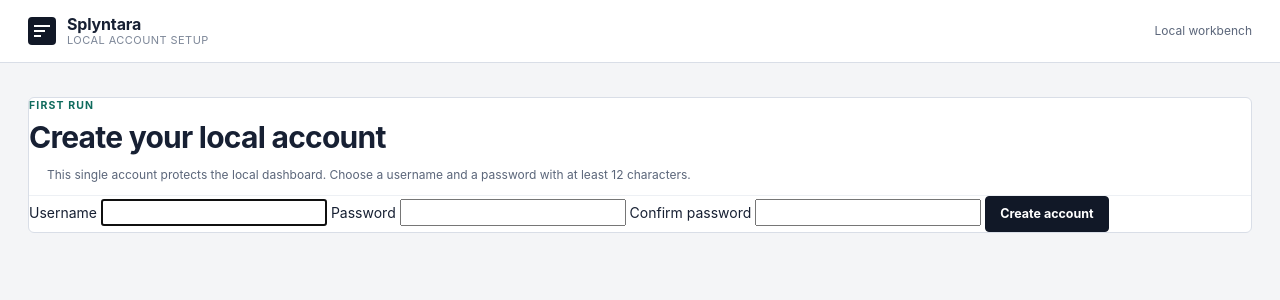
After one commit to karthik-k11/Splyntara, a Flask app: template templates/setup.html in a window 1280 px wide. The commit adds this page. Shown: the top 300 px of the page. Run offline with Flask 3, Linux system fonts and the light colour scheme; the template is opened without the code that fills it, so the values that code supplies are empty.

Commit message:
Add login and setup pages for user authentication; implement CSRF protection and form handling

```diff
--- /dev/null
+++ b/templates/setup.html
@@ -0,0 +1,50 @@
+<!doctype html>
+<html lang="en">
+<head>
+  <meta charset="utf-8">
+  <meta name="viewport" content="width=device-width, initial-scale=1">
+  <meta name="color-scheme" content="light">
+  <title>Set up Splyntara</title>
+  <link rel="stylesheet" href="{{ url_for('static', filename='css/dashboard.css') }}">
+</head>
+<body>
+  <header class="app-header">
+    <div class="header-inner">
+      <div class="brand">
+        <span class="brand-mark" aria-hidden="true"><span></span><span></span><span></span></span>
+        <span class="brand-copy">
+          <span class="brand-name">Splyntara</span>
+          <span class="brand-caption">Local account setup</span>
+        </span>
+      </div>
+      <span class="header-meta">Local workbench</span>
+    </div>
+  </header>
+  <main class="page auth-page">
+    <section class="panel auth-card" aria-labelledby="setup-title">
+      <p class="section-kicker">First run</p>
+      <h1 id="setup-title">Create your local account</h1>
+      <p class="panel-note">
+        This single account protects the local dashboard. Choose a username and
+        a password with at least 12 characters.
+      </p>
+      {% if error %}
+      <p class="auth-error" role="alert">{{ error }}</p>
+      {% endif %}
+      <form method="post" action="{{ url_for('setup') }}" class="auth-form">
+        <input type="hidden" name="csrf_token" value="{{ csrf_token }}">
+        <label for="username">Username</label>
+        <input id="username" name="username" type="text" minlength="3" maxlength="64"
+               autocomplete="username" required autofocus>
+        <label for="password">Password</label>
+        <input id="password" name="password" type="password" minlength="12"
+               autocomplete="new-password" required>
+        <label for="confirm-password">Confirm password</label>
+        <input id="confirm-password" name="confirm_password" type="password"
+               minlength="12" autocomplete="new-password" required>
+        <button class="button button-primary" type="submit">Create account</button>
+      </form>
+    </section>
+  </main>
+</body>
+</html>
```
Also changed, not shown: templates/dashboard.html (+23 -0 lines), templates/login.html (added, +44 -0 lines).
